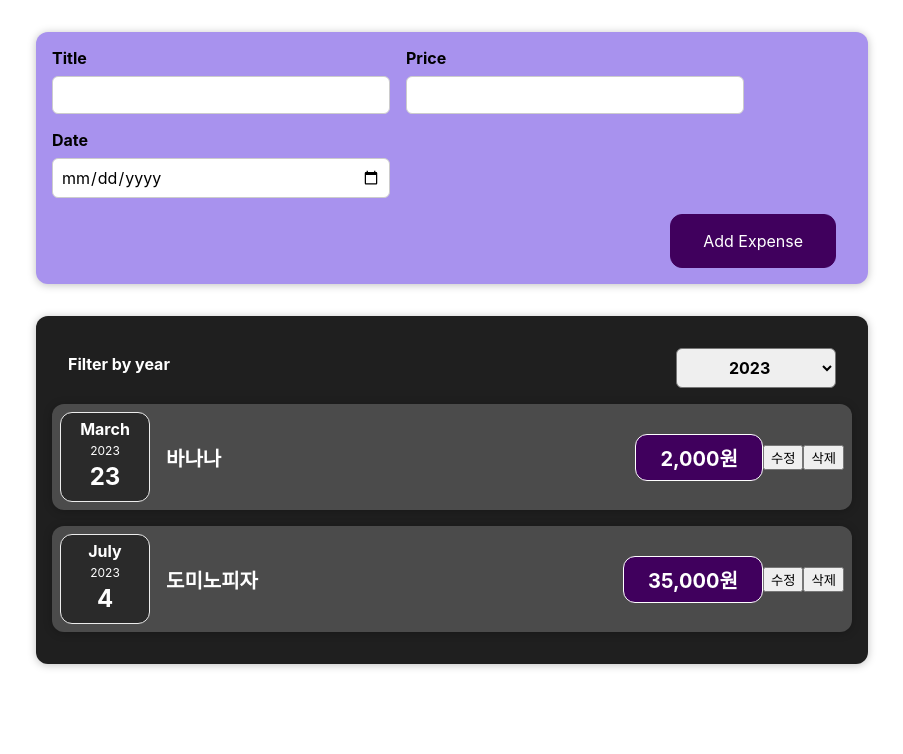
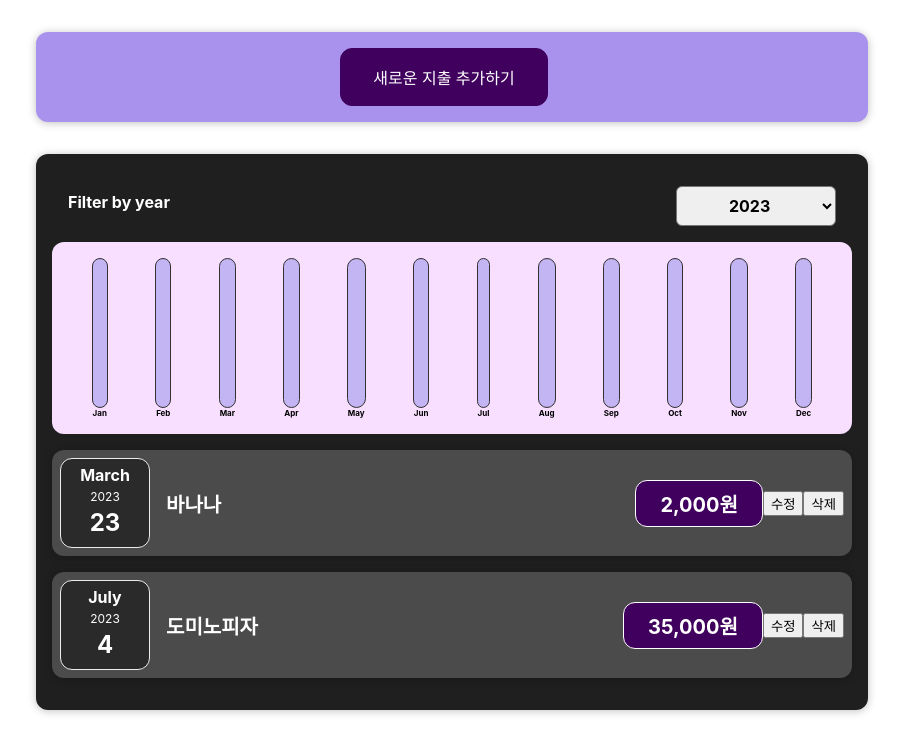
Before and after one commit to ChaeyoonN/react-basic-study202310, a React (Create React App) app: page / in a window 1280 px wide. Shown: the top 754 px of the page, without its empty margins (188-1091 px from the left). Built offline with nearby package versions, Linux system fonts and the light colour scheme.

Commit message:
조건부 렌더링 진행, Chart 기본 세팅

```diff
--- a/src/App.js
+++ b/src/App.js
@@ -1,4 +1,4 @@
-import React from 'react';
+import React, { useState } from 'react';
 import './App.css';
 import Expenses from './components/Expenses/Expenses';
 import Hello from './components/Hello';
@@ -37,19 +37,30 @@
     },
   ];
 
+  //지출 객체배열을 상태변수로 관리
+  const [expenseList, setExpenseList] = useState(expenses);
+
   console.log('앱 실행!');
 
   //ExpenseForm에게 내려보낼 함수
   const addExpenseHandler = (newExpense) => {
     //매개변수명은 자유.
     console.log('App 컴포넌트에서 응답함!');
-    console.log(newExpense);
+
+    const modifyExpense = {
+      ...newExpense,
+      id: expenseList[expenseList.length - 1].id + 1,
+    };
+    console.log(modifyExpense);
+
+    setExpenseList([...expenseList, modifyExpense]);
+    console.log(expenseList);
   };
 
   return (
     <>
       <NewExpense onAddExpense={addExpenseHandler} />
-      <Expenses items={expenses} />
+      <Expenses items={expenseList} />
     </>
   );
 };
--- /dev/null
+++ b/src/components/Chart/Chart.css
@@ -0,0 +1,9 @@
+.chart {
+  padding: 1rem;
+  border-radius: 12px;
+  background-color: #f8dfff;
+  text-align: center;
+  display: flex;
+  justify-content: space-around;
+  height: 10rem;
+}
--- /dev/null
+++ b/src/components/Chart/Chart.js
@@ -0,0 +1,20 @@
+import React from 'react';
+
+import ChartBar from './ChartBar';
+import './Chart.css';
+
+const Chart = ({ dataPoints }) => {
+  return (
+    <div className='chart'>
+      {dataPoints.map((dp) => (
+        //배열 안의 객체 받음
+        <ChartBar
+          key={dp.label}
+          label={dp.label}
+        />
+      ))}
+    </div>
+  );
+};
+
+export default Chart;
--- /dev/null
+++ b/src/components/Chart/ChartBar.css
@@ -0,0 +1,30 @@
+.chart-bar {
+  height: 100%;
+  display: flex;
+  flex-direction: column;
+  align-items: center;
+}
+
+.chart-bar__inner {
+  height: 100%;
+  width: 100%;
+  border: 1px solid #313131;
+  border-radius: 12px;
+  background-color: #c3b4f3;
+  overflow: hidden;
+  display: flex;
+  flex-direction: column;
+  justify-content: flex-end;
+}
+
+.chart-bar__fill {
+  background-color: #4826b9;
+  width: 100%;
+  transition: all 0.3s ease-out;
+}
+
+.chart-bar__label {
+  font-weight: bold;
+  font-size: 0.5rem;
+  text-align: center;
+}
--- /dev/null
+++ b/src/components/Chart/ChartBar.js
@@ -0,0 +1,16 @@
+import React from 'react';
+
+import './ChartBar.css';
+
+const ChartBar = ({ label }) => {
+  return (
+    <div className='chart-bar'>
+      <div className='chart-bar__inner'>
+        <div className='chart-bar__fill'></div>
+      </div>
+      <div className='chart-bar__label'>{label}</div>
+    </div>
+  );
+};
+
+export default ChartBar;
--- /dev/null
+++ b/src/components/Expenses/ExpenseChart.js
@@ -0,0 +1,24 @@
+import React from 'react';
+
+import Chart from '../Chart/Chart';
+
+const ExpenseChart = () => {
+  const chartDataPoints = [
+    { label: 'Jan', value: 0 },
+    { label: 'Feb', value: 0 },
+    { label: 'Mar', value: 0 },
+    { label: 'Apr', value: 0 },
+    { label: 'May', value: 0 },
+    { label: 'Jun', value: 0 },
+    { label: 'Jul', value: 0 },
+    { label: 'Aug', value: 0 },
+    { label: 'Sep', value: 0 },
+    { label: 'Oct', value: 0 },
+    { label: 'Nov', value: 0 },
+    { label: 'Dec', value: 0 },
+  ];
+
+  return <Chart dataPoints={chartDataPoints} />;
+};
+
+export default ExpenseChart;
--- a/src/components/Expenses/Expenses.css
+++ b/src/components/Expenses/Expenses.css
@@ -7,3 +7,10 @@
   border-radius: 12px;
   box-shadow: 0 1px 8px rgba(0, 0, 0, 0.25);
 }
+
+.expenses p {
+  color: #fff;
+  font-size: 1.5rem;
+  font-weight: 700;
+  text-align: center;
+}
--- a/src/components/Expenses/Expenses.js
+++ b/src/components/Expenses/Expenses.js
@@ -3,6 +3,7 @@
 import './Expenses.css';
 import ExpensesFilter from './ExpensesFilter';
 import Card from '../UI/Card';
+import ExpenseChart from './ExpenseChart';
 
 const Expenses = ({ items }) => {
   //선택된 연도 상태값 관리
@@ -33,22 +34,29 @@
   //   ));
   // };
 
+  const filteredItems = items.filter(
+    (item) => item.date.getFullYear().toString() === filteredYear
+  );
+
+  //조건부 렌더링을 위한 변수
+  let expenseContent = <p>아직 등록된 지출이 없습니다.</p>;
+
+  if (filteredItems.length > 0) {
+    expenseContent = filteredItems.map((item) => (
+      <ExpenseItem
+        key={item.id}
+        title={item.title}
+        price={item.price}
+        date={item.date}
+      />
+    ));
+  }
+
   return (
     <Card className='expenses'>
       <ExpensesFilter onChangeFilter={filterChangeHandler} />
-
-      {/* {iterateExpenseItem()} */}
-
-      {items
-        .filter((item) => item.date.getFullYear().toString() === filteredYear)
-        .map((item) => (
-          <ExpenseItem
-            key={item.id}
-            title={item.title}
-            price={item.price}
-            date={item.date}
-          />
-        ))}
+      <ExpenseChart />
+      {expenseContent}
     </Card>
   );
 };
--- a/src/components/NewExpense/ExpenseForm.js
+++ b/src/components/NewExpense/ExpenseForm.js
@@ -1,7 +1,7 @@
 import React, { useState } from 'react';
 import './ExpenseForm.css';
 
-const ExpenseForm = ({ onSaveExpense }) => {
+const ExpenseForm = ({ onSaveExpense, onToggle }) => {
   const [userInput, setUserInput] = useState({
     title: '',
     price: '',
@@ -38,10 +38,17 @@
 
   const formSubmitHandler = (e) => {
     e.preventDefault(); // submit 차단
+
+    const newExpense = {
+      id: Math.random(),
+      title: userInput.title,
+      price: userInput.price,
+      date: new Date(userInput.date),
+    };
     console.log('submit 버튼을 누름!');
-    console.log(userInput);
+    console.log(newExpense);
 
-    onSaveExpense(userInput); //호출한 곳인 App.js로 감
+    onSaveExpense(newExpense); //호출한 곳인 App.js로 감
 
     // 입력창 리셋
     setUserInput({
@@ -49,6 +56,13 @@
       price: '',
       date: '',
     });
+
+    onToggle();
+  };
+
+  const cancelInsertHandler = () => {
+    // console.log('취소 버튼 누름!');
+    onToggle();
   };
 
   return (
@@ -84,6 +98,12 @@
         </div>
       </div>
       <div className='new-expense__actions'>
+        <button
+          type='button'
+          onClick={cancelInsertHandler}
+        >
+          Cancel
+        </button>
         <button type='submit'>Add Expense</button>
       </div>
     </form>
--- a/src/components/NewExpense/NewExpense.js
+++ b/src/components/NewExpense/NewExpense.js
@@ -1,13 +1,27 @@
-import React from 'react';
+import React, { useState } from 'react';
 import './NewExpense.css';
 import ExpenseForm from './ExpenseForm';
 
 const NewExpense = ({ onAddExpense }) => {
-  return (
-    <div className='new-expense'>
-      <ExpenseForm onSaveExpense={onAddExpense} />
-    </div>
+  const [expenseToggle, setExpenseToggle] = useState(false); // 초기값 설정
+
+  const startInsertModeHandler = () => setExpenseToggle(true); //이벤트
+  const stopInsertModeHandler = () => setExpenseToggle(false); //이벤트
+
+  let newExpenseContent = (
+    <button onClick={startInsertModeHandler}>새로운 지출 추가하기</button>
   );
+
+  if (expenseToggle) {
+    newExpenseContent = (
+      <ExpenseForm
+        onSaveExpense={onAddExpense}
+        onToggle={stopInsertModeHandler}
+      />
+    );
+  }
+
+  return <div className='new-expense'>{newExpenseContent}</div>;
 };
 
 export default NewExpense;
```
